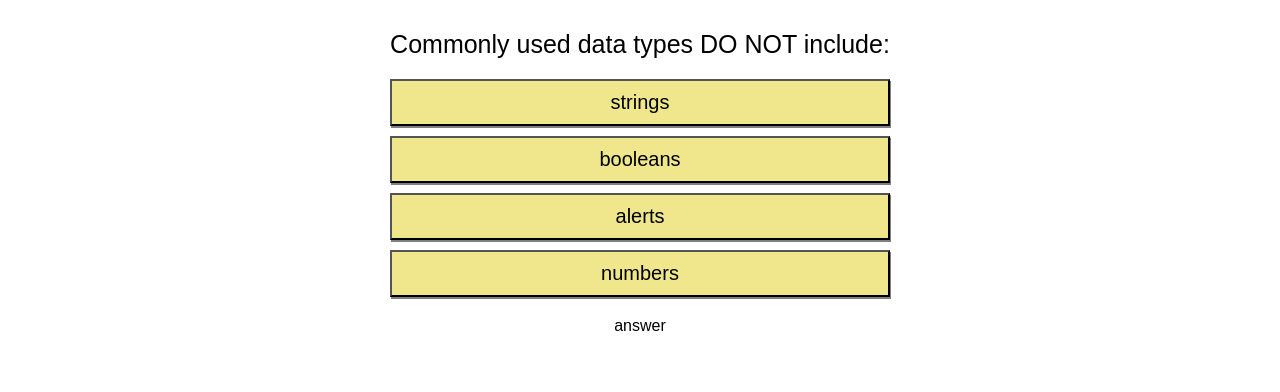
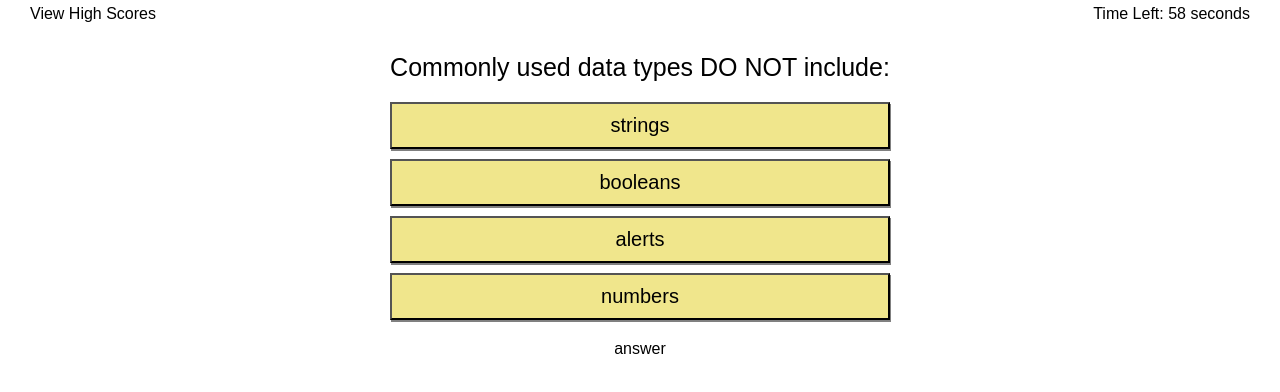
Before and after one commit to jordynnmancini/jordyn-mancini-homework4-API-code-quiz, a plain HTML site: page index.html in a window 1280 px wide. Both pictures are taken after a click on the button "Start Quiz". Drawn offline with Linux system fonts and the light colour scheme.

Commit message:
functionality almost complete - all except local storage

```diff
--- a/assets/style.css
+++ b/assets/style.css
@@ -2,14 +2,22 @@
     box-sizing: border-box;
     font-family: Arial, Helvetica, sans-serif;
 }
+body {
+    margin: 5px 30px;
+}
 
-body {
+main {
     padding: 0;
     margin: 30px;
     display: flex;
     justify-content: center;
     align-items: center;
 
+}
+
+#header-container {
+   display: flex;
+   justify-content: space-between;
 }
 
 #container {
--- a/index.html
+++ b/index.html
@@ -9,6 +9,11 @@
     <link rel="stylesheet" href="assets/style.css">
 </head>
 <body>
+    <div id="header-container">
+        <div> View High Scores</div>
+        <div id="countdown">Time Left: 60 seconds</div>
+    </div>
+    <main>
     <div id="container">
         <div id = "question-container" class = "hide">
             <div id="question">Question</div>
@@ -30,7 +35,8 @@
             <div id="final-score"> </div>
         </div>
     </div>
+   </main>
 
-    <script src="./script.js"></script>
+   <script src="./script.js"></script>
 </body>
 </html>
--- a/script.js
+++ b/script.js
@@ -7,11 +7,14 @@ const answerButtons = document.querySelector("#answer-btn-container")
 const Result = document.querySelector("#rightOrWrong");
 const endScreen = document.querySelector("#end-screen-container");
 const scoreOnEndScreen = document.querySelector("#final-score");
+const timerEl = document.querySelector("#countdown");
 
 var currentQuestion;
 var currentQuestionIndex;
 
-var finalScore = 0;
+var score = 0;
+var timeLeft = 59;
+
 
 
 //Array of Questions w/ Answers
@@ -70,11 +73,26 @@ const questions = [
 startButton.addEventListener("click", startQuiz);
 
 function startQuiz() {
+    countdown();
     introScreen.classList.add("hide");
     currentQuestion = questions.sort();
     currentQuestionIndex = 0;
     questionContainer.classList.remove("hide");
     setNextQuestion();
+}
+
+function countdown() {
+    var timeInterval = setInterval(function () {
+        if (timeLeft > 1) {
+            timerEl.textContent = "Time Left: " + timeLeft + " seconds";
+            timeLeft--;
+        } else {
+            timerEl.textContent = "Time Left: 0 seconds";
+            showEndScreen();
+            clearInterval(timeInterval);
+
+        }
+    }, 1000);
 }
 
 function setNextQuestion() {
@@ -104,10 +122,10 @@ function selectAnswer(event) {
     const selectedButton = event.target;
     if (selectedButton.dataset.correct) {
         Result.innerHTML = "correct!";
-        finalScore = finalScore + 10;
+        score = score + 10;
     } else {
+        timeLeft = timeLeft - 10;
         Result.innerHTML = "wrong!";
-        finalScore = finalScore - 10;
     }
     currentQuestionIndex++;
     setNextQuestion();
@@ -121,10 +139,11 @@ function resetState() {
 }
 
 function showEndScreen () {
+    timerEl.classList.add("hide");
     questionContainer.classList.add("hide");
     endScreen.classList.remove("hide");
     const showScore = document.createElement("p");
-    showScore.innerHTML = "Your final score is " + finalScore;
+    showScore.innerHTML = "Your final score is " + (score + timeLeft);
     scoreOnEndScreen.appendChild(showScore);
 
 }
```
Also changed, not shown: 1 other file.
